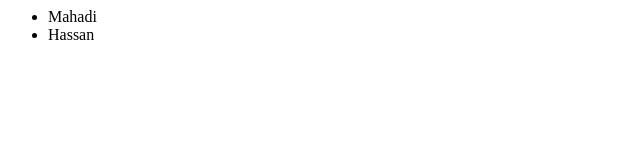
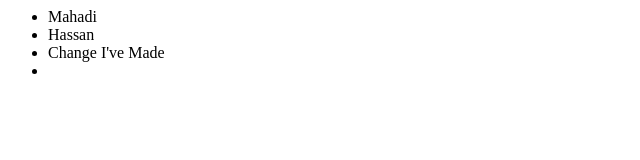
Before and after one commit to mhwayez/cs50w, a plain HTML site: page index.html in a window 1280 px wide. Shown: the whole page, without its empty margins (0-640 px from the left). Drawn offline with Linux system fonts and the light colour scheme.

Commit message:
Update index.html
Made an extra line

```diff
--- a/index.html
+++ b/index.html
@@ -6,7 +6,7 @@
         <ul>
             <li>Mahadi </li>
             <li>Hassan</li>
-
+            <li>Change I've Made <li>
         </ul>
     </body>
 
```
